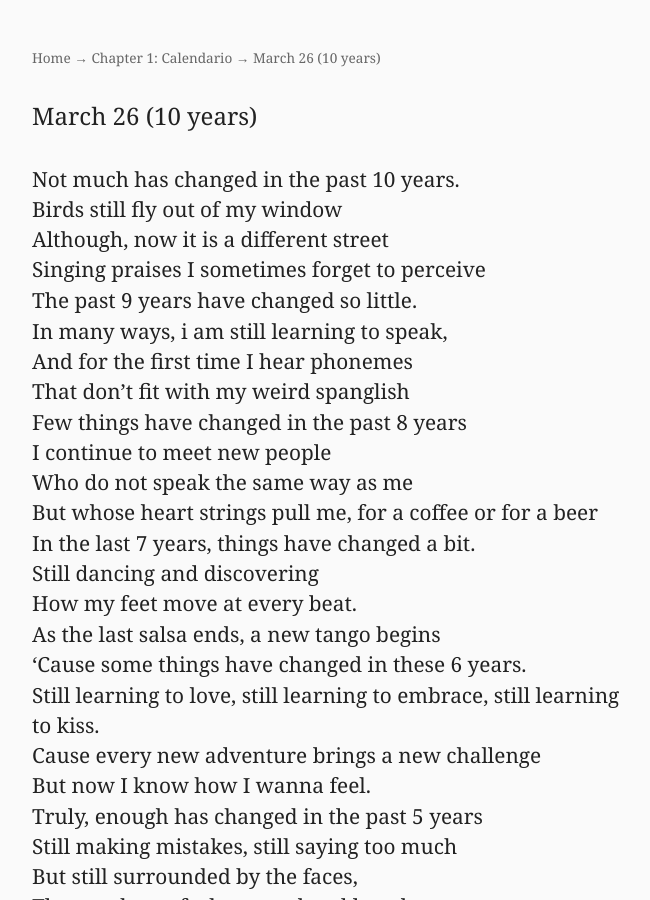
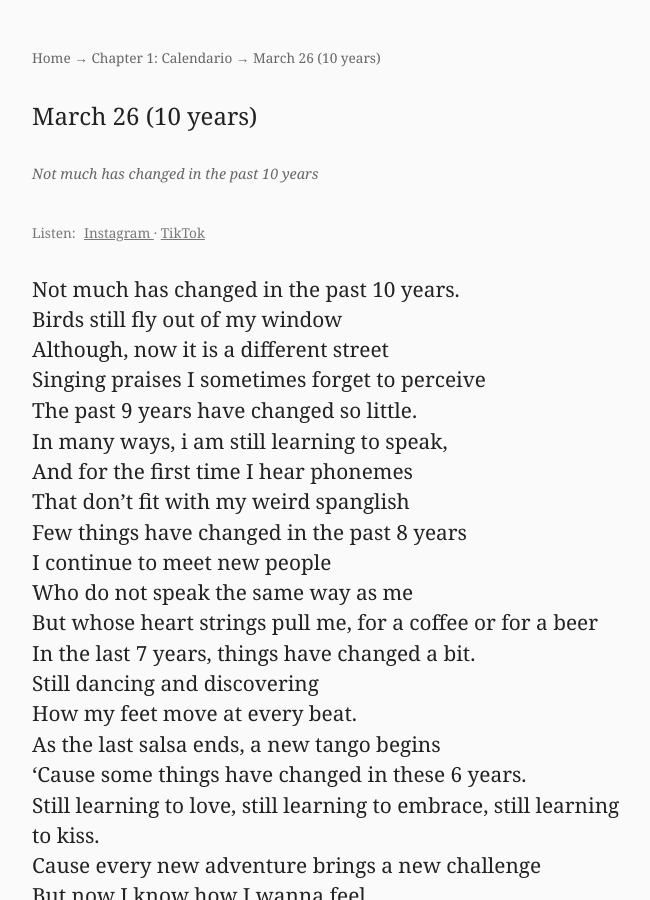
Before and after one commit to thedancingneutrino/thedancingneutrino.github.io, a Jekyll site: the page built from poems/march26.md, in a window 1280 px wide and 900 px high. Shown: the whole window, without its empty margins (308-958 px from the left). Built offline with Jekyll 4.4.1, drawn with Linux system fonts in a browser that asks for light colours.

Commit message:
Update march26.md

```diff
--- a/poems/march26.md
+++ b/poems/march26.md
@@ -3,6 +3,9 @@ layout: poem
 title: "March 26 (10 years)"
 collection: ch1
 order: 13
+blurb: Not much has changed in the past 10 years
+instagram: https://www.instagram.com/p/DIPDLoTsUHS/
+tiktok: https://www.tiktok.com/@thedancingneutrino/video/7491375274534112534
 ---
 
 Not much has changed in the past 10 years.
```
